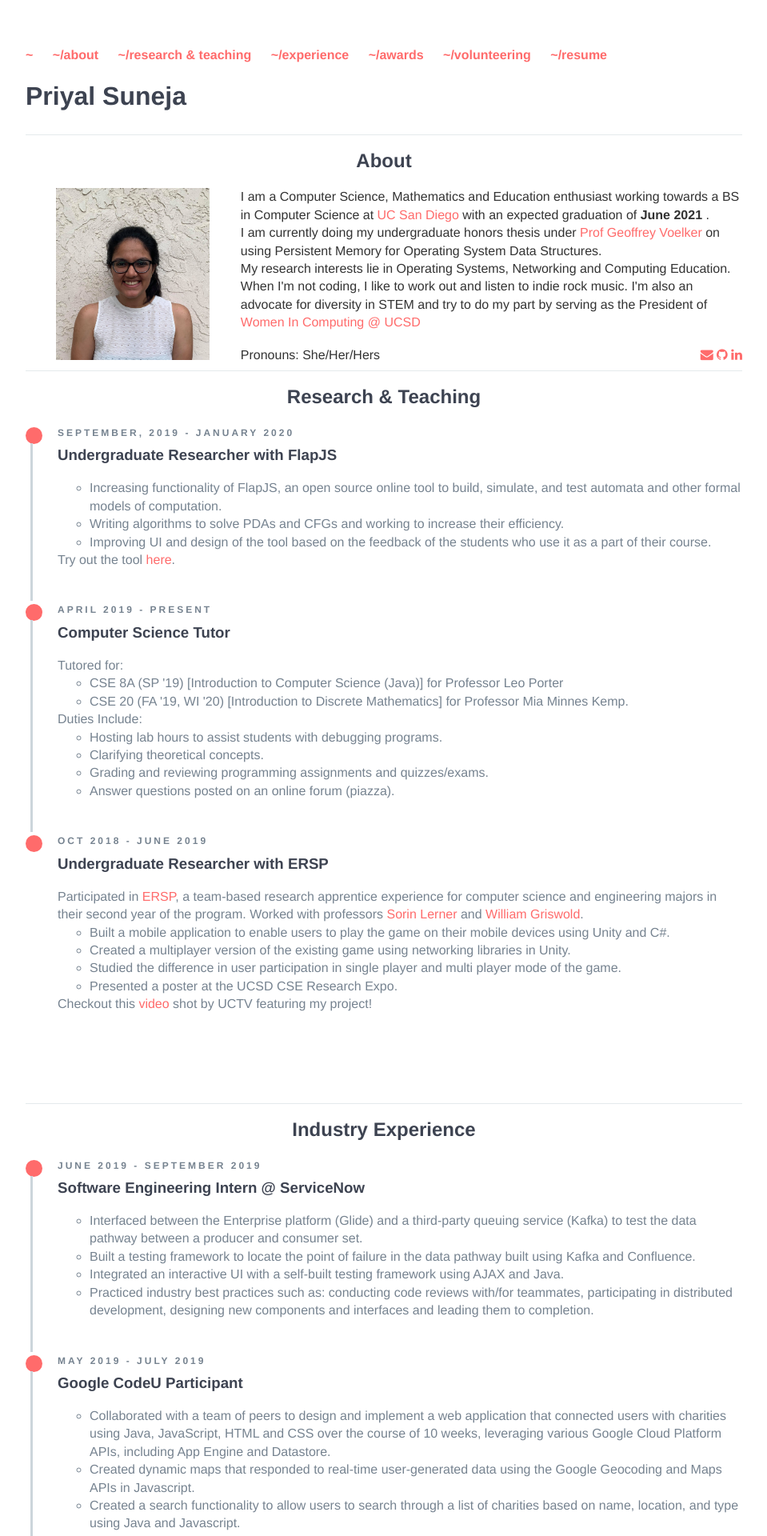
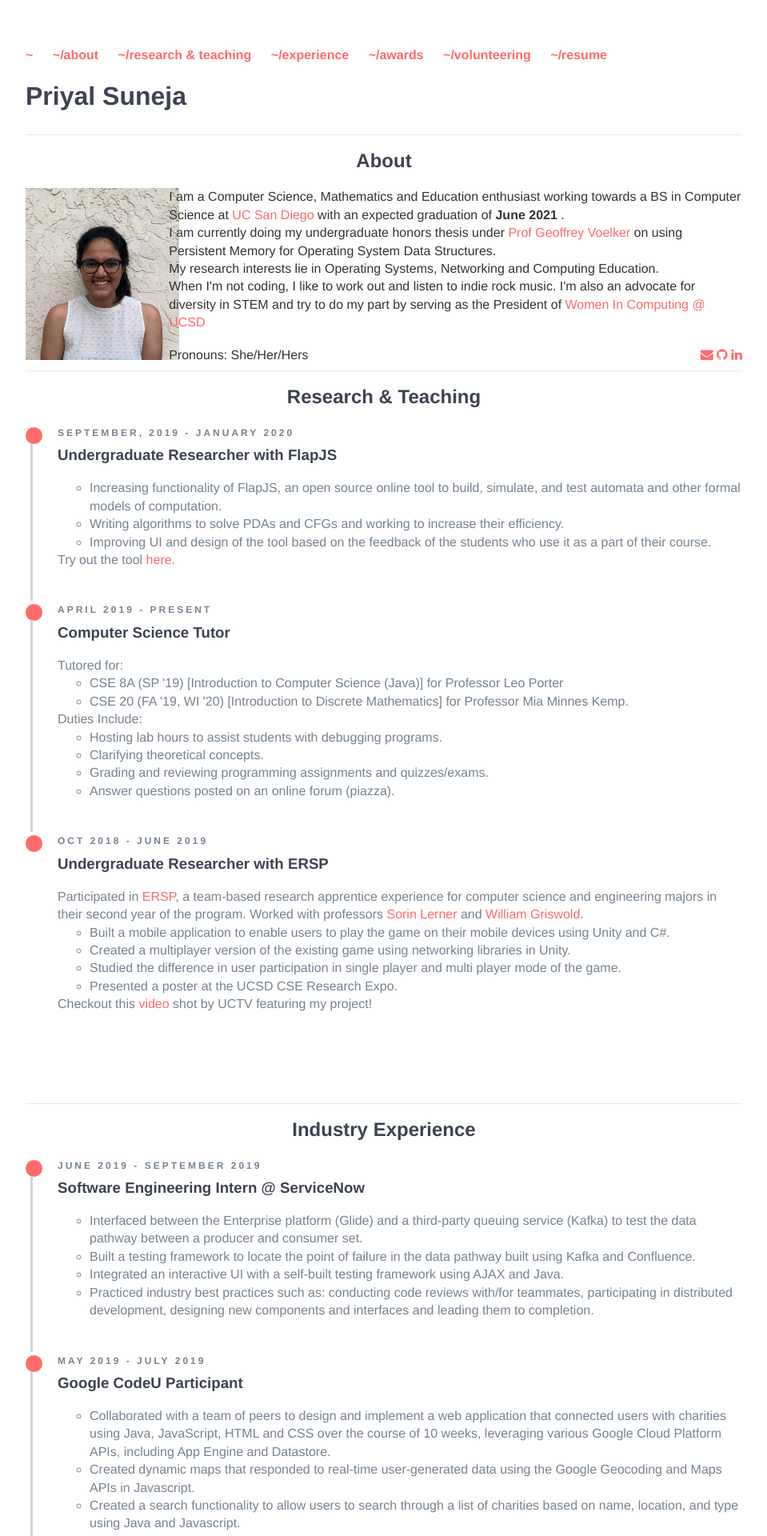
Before and after one commit to p-suneja/p-suneja.github.io, a Jekyll site: the page built from index.html, in a window 1280 px wide. Shown: the top 1920 px of the page at 80% size, without its empty margins (160-1119 px from the left). Built offline with Jekyll 4.4.1, drawn with Linux system fonts in a browser that asks for light colours; nearby versions of some CDN libraries.

Commit message:
Update index.html

```diff
--- a/index.html
+++ b/index.html
@@ -10,10 +10,10 @@ title: Priyal Suneja
 	<a id="ABOUT"><h2>About</h2></a>
 
 	<div style="width: 100%;">
-   		<section style="float:left; width: 30%">
+   		<section style="float:left; width: 20%">
 	   		<img src="/PriyalSuneja.jpg" height="215" width="192">
    		</section>
-  		<section style="float:right; width: 70%; text-align:left">
+  		<section style="float:right; width: 80%; text-align:left">
 	   		<p> I am a Computer Science, Mathematics and Education enthusiast working towards a BS in Computer Science at <a href="https://cse.ucsd.edu/" target="_blank">UC San Diego</a> with an expected graduation of <b> June 2021</b> . </p>
 			<p> I am currently doing my undergraduate honors thesis under <a href="http://cseweb.ucsd.edu/~voelker/" target="_blank">Prof Geoffrey Voelker</a> on using Persistent Memory for Operating System Data Structures. </p>
 			<p> My research interests lie in Operating Systems, Networking and Computing Education. </p>
```
